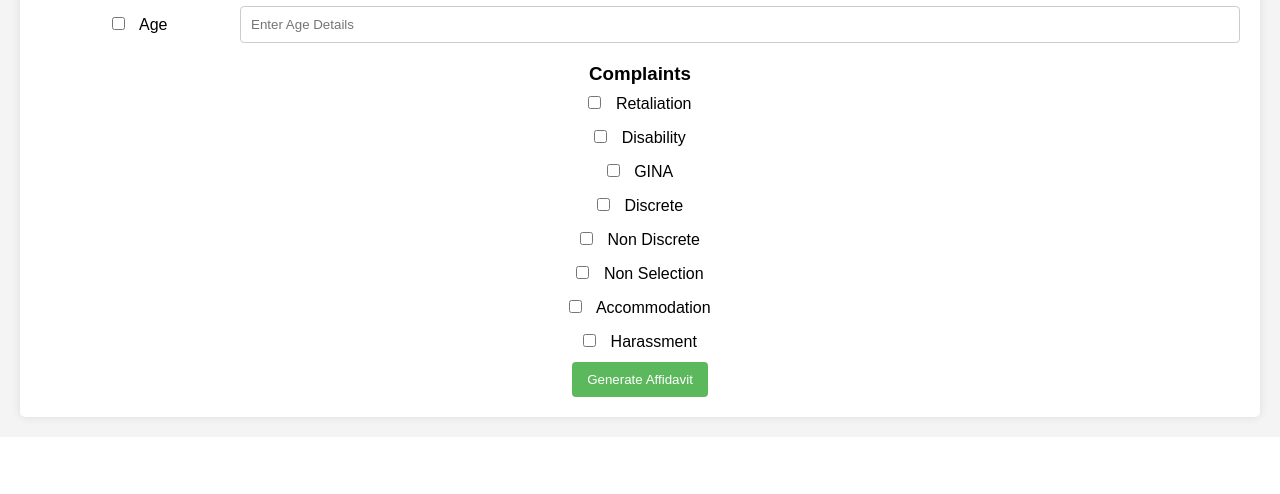
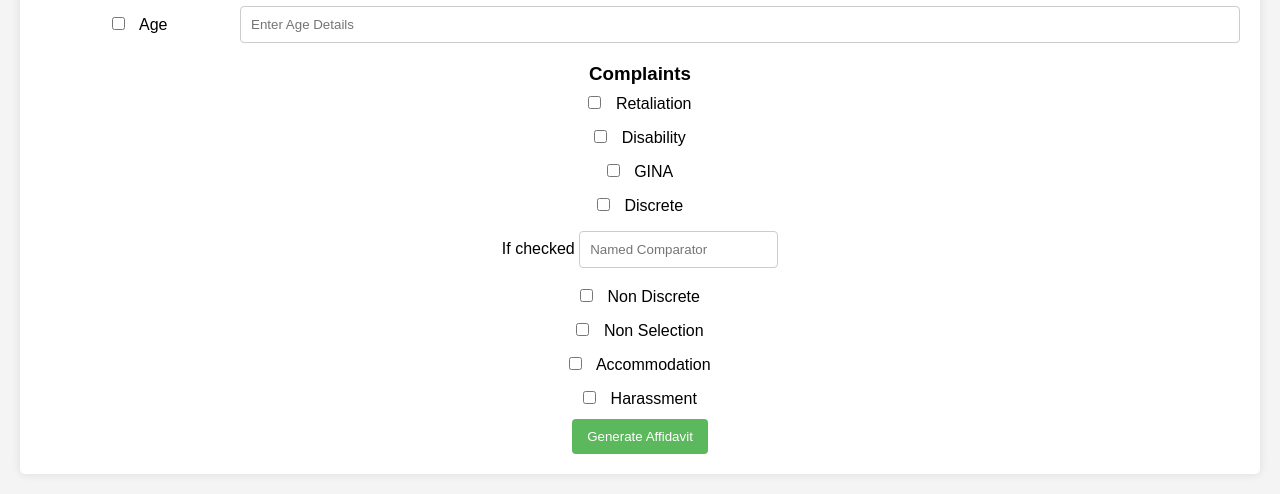
Before and after one commit to kevinphung215/work-bot, a Flask app: page / in a window 1280 px wide. Shown: the part 813-1307 px from the top of the page. Before the commit the page ends 1250 px from the top, so only its background shows below. Run offline with Flask 3, Linux system fonts and the light colour scheme.

Commit message:
Add files via upload
fixed issue with hide function
fixed index issue when rendering questions

```diff
--- a/app.py
+++ b/app.py
@@ -29,6 +29,7 @@ def index():
             "sexual_orientation_details": request.form["sexual_orientation_details"],
             "national_origin_details": request.form["national_origin_details"],
             "age_details": request.form["age_details"],
+            "named_comparator": request.form["named_comparator"],
             "allegations": [
                 request.form[key]
                 for key in request.form
--- a/templates/index.html
+++ b/templates/index.html
@@ -64,6 +64,7 @@
             <label><input type="checkbox" name="disability"> Disability</label>
             <label><input type="checkbox" name="gina"> GINA</label>
             <label><input type="checkbox" name="discrete"> Discrete</label>
+            <label>If checked <input type="text" name="named_comparator" placeholder="Named Comparator"></label>
             <label><input type="checkbox" name="non_discrete"> Non Discrete</label>
             <label><input type="checkbox" name="non_selection"> Non Selection</label>
             <label><input type="checkbox" name="accommodation"> Accommodation</label>
```
Also changed, not shown: 1 other file.
